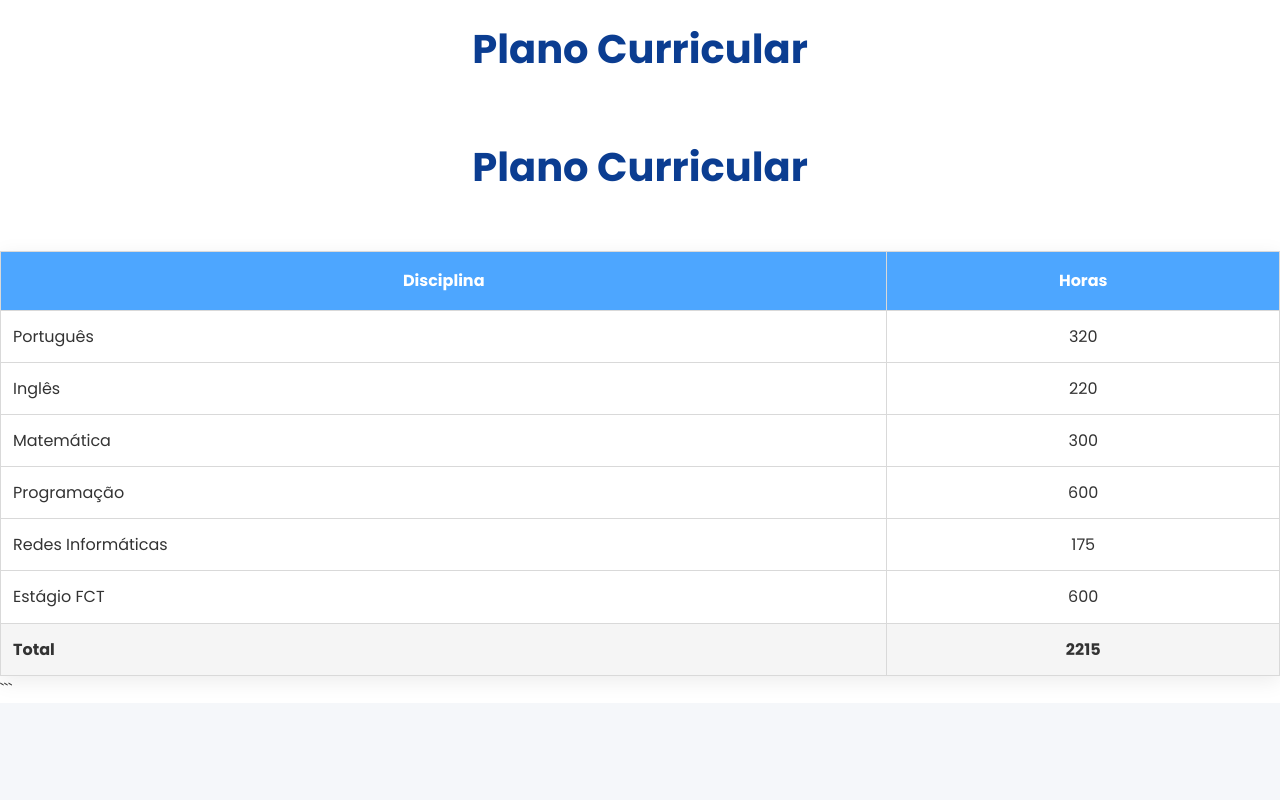
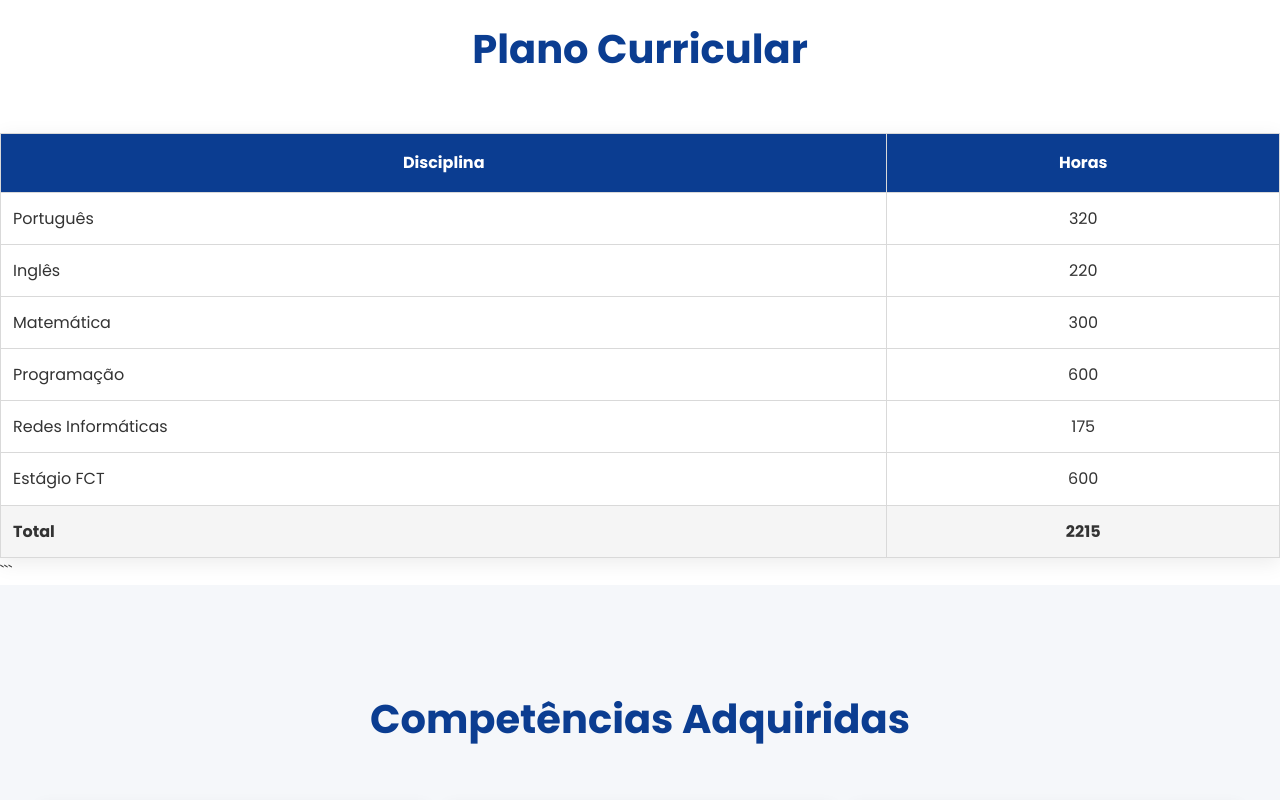
Before and after one commit to a16390-lang/Programa-o-Informat-ca, a plain HTML site: page index.html in a window 1280 px wide. Shown: the part 2400-3200 px from the top of the page. Drawn offline with Linux system fonts and the light colour scheme.

Commit message:
Update index.html

````diff
--- a/index.html
+++ b/index.html
@@ -341,7 +341,6 @@ o pensamento lógico e a resolução de problemas.
 </div>
 
 </section>
-<h2 class="title">Plano Curricular</h2>
 
 <table
  ```html
@@ -359,7 +358,7 @@ border:1px solid #d9d9d9;
 box-shadow:0 5px 20px rgba(0,0,0,.08);
 ">
 
-<tr style="background:#4da6ff;">
+<tr style="background:#0B3D91;">
 <th style="
 padding:15px;
 text-align:center;
````
